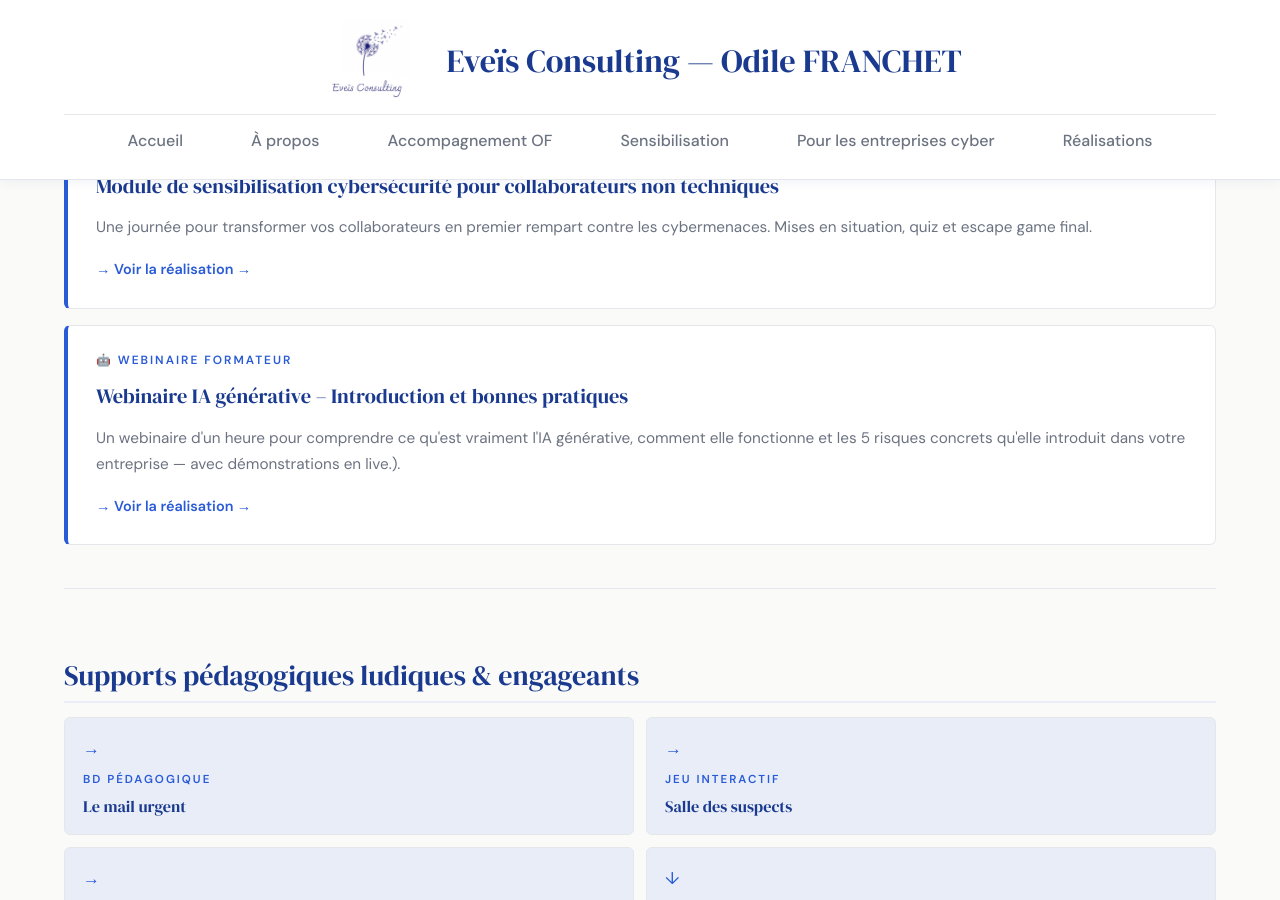
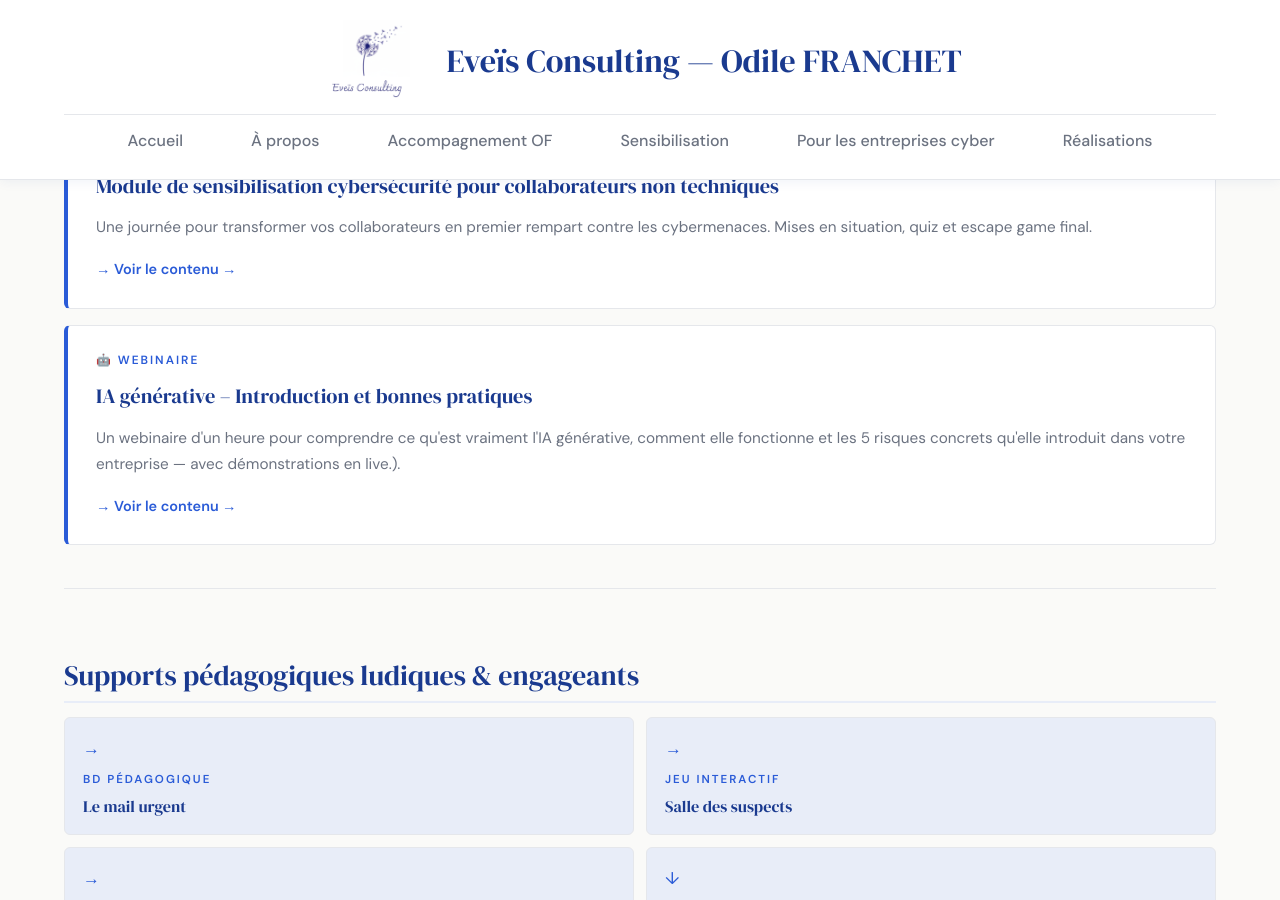
Before and after one commit to ofranchet73/eveis-consulting, a Jekyll site: the page built from realisations.html, in a window 1280 px wide and 900 px high, scrolled down 408 px. Built offline with Jekyll 4.4.1, drawn with Linux system fonts in a browser that asks for light colours.

Commit message:
Update realisations.html

```diff
--- a/realisations.html
+++ b/realisations.html
@@ -17,14 +17,14 @@ title: "Réalisations & productions — Preuves d'expertise"
       <div class="projet-tag">🎓 PARCOURS DE SENSIBILISATION</div>
       <div class="projet-titre">Module de sensibilisation cybersécurité pour collaborateurs non techniques</div>
       <div class="projet-desc">Une journée pour transformer vos collaborateurs en premier rempart contre les cybermenaces. Mises en situation, quiz et escape game final.</div>
-      <a href="/module-cyber.html" class="projet-lien">Voir la réalisation →</a>
+      <a href="./module-cyber.html" class="projet-lien">Voir le contenu →</a>
     </div>
 
     <div class="projet-card">
-      <div class="projet-tag">🤖 WEBINAIRE FORMATEUR</div>
-      <div class="projet-titre">Webinaire IA générative – Introduction et bonnes pratiques</div>
+      <div class="projet-tag">🤖 WEBINAIRE</div>
+      <div class="projet-titre">IA générative – Introduction et bonnes pratiques</div>
       <div class="projet-desc">Un webinaire d'un heure pour comprendre ce qu'est vraiment l'IA générative, comment elle fonctionne et les 5 risques concrets qu'elle introduit dans votre entreprise — avec démonstrations en live.).</div>
-      <a href="/webinaire-ia.html" class="projet-lien">Voir la réalisation →</a>
+      <a href="./webinaire-ia.html" class="projet-lien">Voir le contenu →</a>
     </div>
 
     <hr>
```
